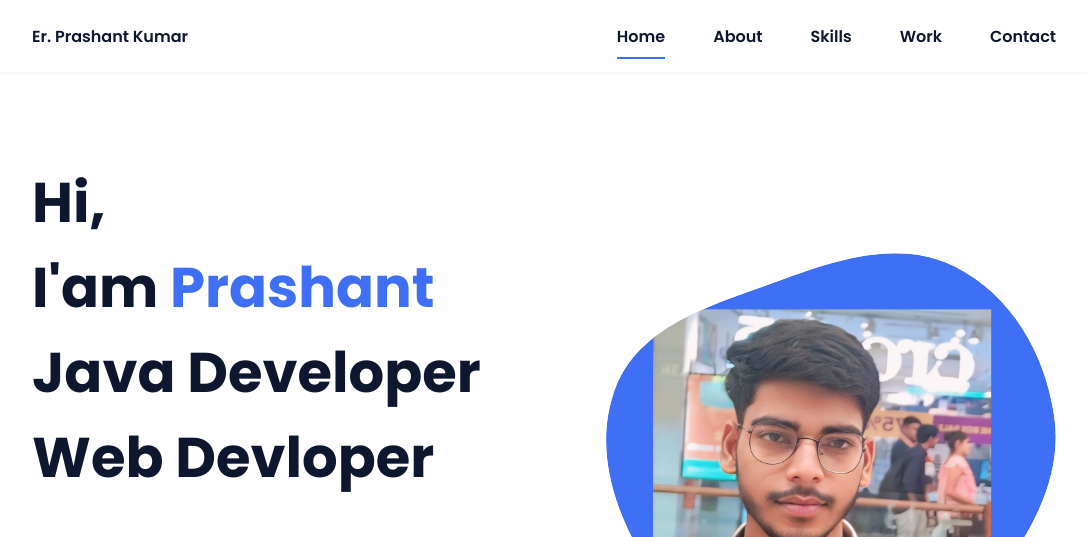
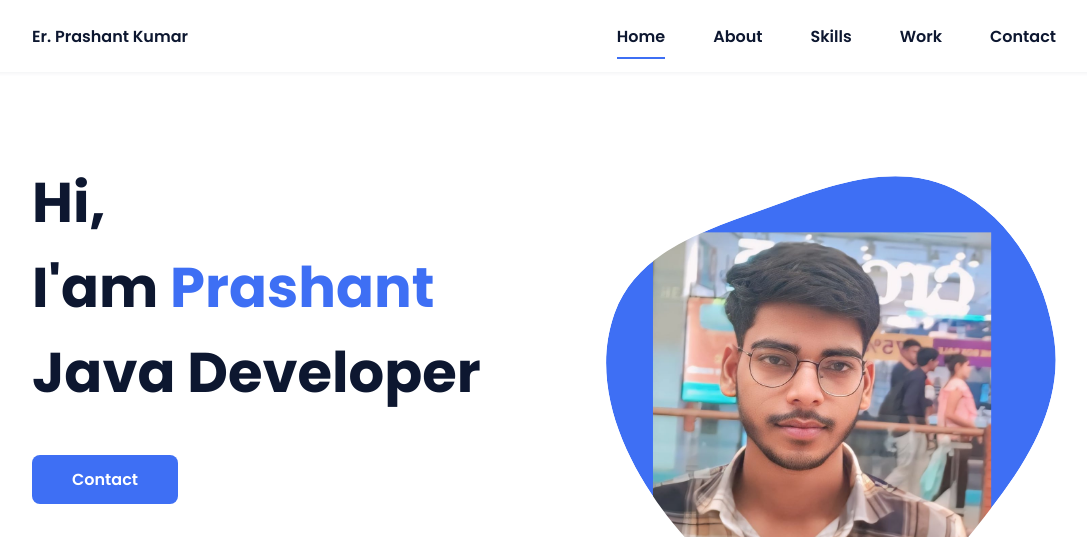
Before and after one commit to pra8953/Portfolio_prashant, a plain HTML site: page index.html in a window 1280 px wide. Shown: the top 537 px of the page, without its empty margins (96-1183 px from the left). Drawn offline with nearby package versions, Linux system fonts and the light colour scheme.

Commit message:
Update index.html

```diff
--- a/index.html
+++ b/index.html
@@ -9,7 +9,7 @@
         <!-- =====BOX ICONS===== -->
         <link href='https://cdn.jsdelivr.net/npm/boxicons@2.0.5/css/boxicons.min.css' rel='stylesheet'>
 
-        <title>Prashant Kumar || Portfolio Website</title>
+        <title>||Prashant Kumar || Portfolio Website||</title>
     </head>
     <body>
         <!--===== HEADER =====-->
@@ -39,7 +39,7 @@
             <!--===== HOME =====-->
             <section class="home bd-grid" id="home">
                 <div class="home__data">
-                    <h1 class="home__title">Hi,<br>I'am <span class="home__title-color">Prashant </span><br> Java Developer<br>Web Devloper</h1>
+                    <h1 class="home__title">Hi,<br>I'am <span class="home__title-color">Prashant </span><br> Java Developer</h1>
                     <!-- <a href="tel:+4733378901">+47 333 78 901</a> -->
 
                     <a href="tel:+919005975579" class="button">Contact</a>
```
